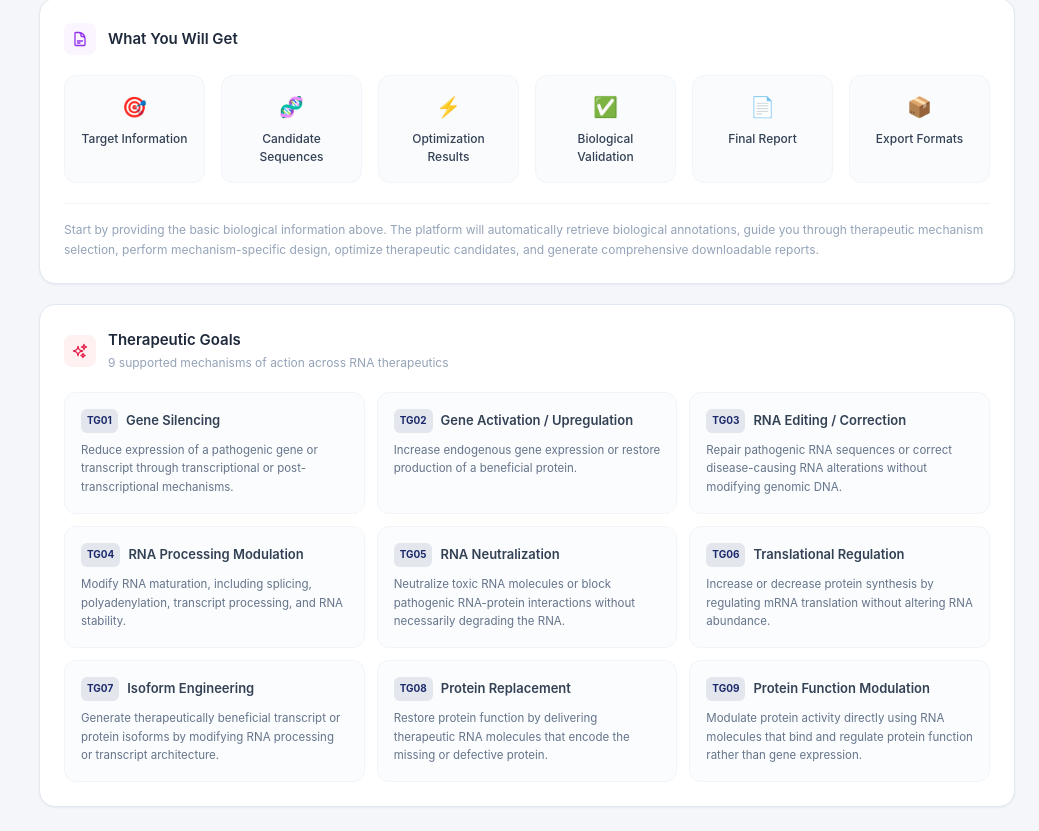
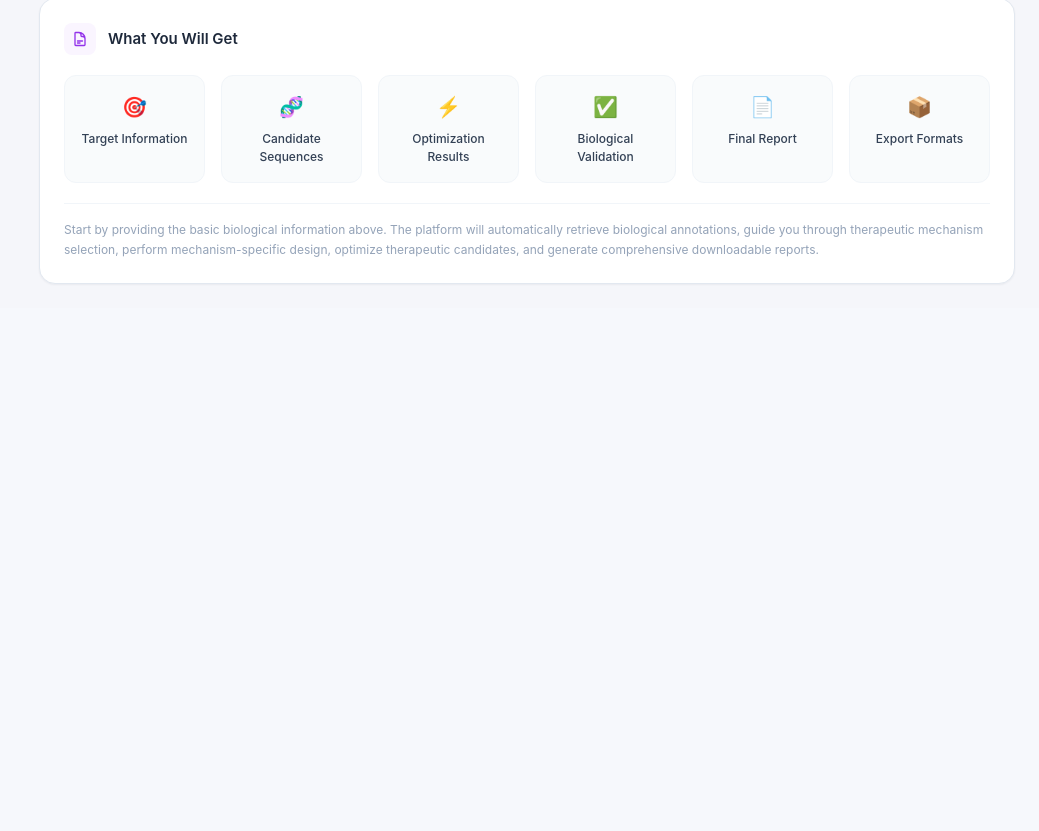
Before and after one commit to Harshini-Suresha/rna-therapeutics-ai, a Next.js app in the folder frontend/: page / in a window 1280 px wide. Shown: the part 1159-1990 px from the top of the page, without its empty margins (241-1280 px from the left). After the commit the page ends 1467 px from the top, so only its background shows below. Built offline with nearby package versions, Linux system fonts and the light colour scheme; no server answers.

Commit message:
Remove therapeutic goals from landing page

```diff
--- a/frontend/app/page.tsx
+++ b/frontend/app/page.tsx
@@ -11,7 +11,7 @@ import InfoGrid from "@/components/InfoGrid";
 import StatsRow from "@/components/StatsRow";
 import FooterBar from "@/components/FooterBar";
 import { GeneTargetObject } from "@/types/gene";
-import { TherapeuticGoalId, THERAPEUTIC_GOALS } from "@/types/mechanism";
+import { TherapeuticGoalId } from "@/types/mechanism";
 import { fetchGene } from "@/lib/api";
 import { getOrganism } from "@/lib/organisms";
 import { findViralGene } from "@/lib/virusGenes";
@@ -490,38 +490,6 @@ export default function NewProjectPage() {
                   downloadable reports.
                 </div>
               </div>
-
-              {/* Therapeutic Goals */}
-              <div className="rounded-2xl border border-slate-200 bg-white p-6 shadow-card">
-                <div className="mb-5 flex items-center gap-3">
-                  <div className="flex h-8 w-8 items-center justify-center rounded-lg bg-rose-50 text-rose-600">
-                    <svg className="h-4 w-4" fill="none" viewBox="0 0 24 24" strokeWidth={2} stroke="currentColor">
-                      <path strokeLinecap="round" strokeLinejoin="round" d="M9.813 15.904L9 18.75l-.813-2.846a4.5 4.5 0 00-3.09-3.09L2.25 12l2.846-.813a4.5 4.5 0 003.09-3.09L9 5.25l.813 2.846a4.5 4.5 0 003.09 3.09L15.75 12l-2.846.813a4.5 4.5 0 00-3.09 3.09zM18.259 8.715L18 9.75l-.259-1.035a3.375 3.375 0 00-2.455-2.456L14.25 6l1.036-.259a3.375 3.375 0 002.455-2.456L18 2.25l.259 1.035a3.375 3.375 0 002.455 2.456L21.75 6l-1.036.259a3.375 3.375 0 00-2.455 2.456zM16.894 20.567L16.5 21.75l-.394-1.183a2.25 2.25 0 00-1.423-1.423L13.5 18.75l1.183-.394a2.25 2.25 0 001.423-1.423l.394-1.183.394 1.183a2.25 2.25 0 001.423 1.423l1.183.394-1.183.394a2.25 2.25 0 00-1.423 1.423z" />
-                    </svg>
-                  </div>
-                  <div>
-                    <h2 className="text-[15px] font-semibold text-slate-800">Therapeutic Goals</h2>
-                    <p className="text-[12px] text-slate-400 mt-0.5">9 supported mechanisms of action across RNA therapeutics</p>
-                  </div>
-                </div>
-
-                <div className="grid grid-cols-1 gap-3 sm:grid-cols-2 lg:grid-cols-3">
-                  {THERAPEUTIC_GOALS.map((goal) => (
-                    <div
-                      key={goal.id}
-                      className="rounded-xl border border-slate-100 bg-slate-50/60 p-4 transition-colors hover:border-brand/15 hover:bg-brand/[0.02]"
-                    >
-                      <div className="flex items-center gap-2 mb-2">
-                        <span className="inline-flex h-6 min-w-[24px] items-center justify-center rounded-md bg-brand/10 px-1.5 text-[10px] font-bold text-brand">
-                          {goal.id}
-                        </span>
-                        <h3 className="text-[13px] font-semibold text-slate-700">{goal.name}</h3>
-                      </div>
-                      <p className="text-[11.5px] text-slate-500 leading-relaxed">{goal.description}</p>
-                    </div>
-                  ))}
-                </div>
-              </div>
             </>
           )}
           {gene && (
```
